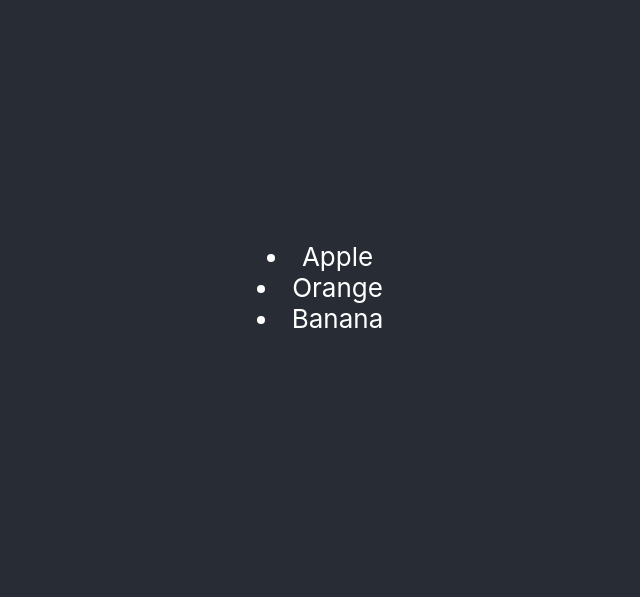
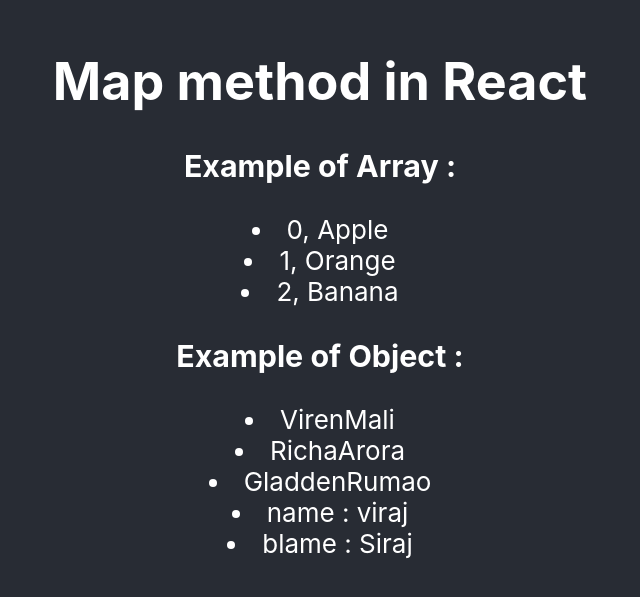
Before and after one commit to Virendra1807/AllReactProjects, a React (Create React App) app in the folder daily_practice/: page / in a window 1280 px wide. Shown: the part 113-710 px from the top of the page, without its empty margins (320-960 px from the left). Built offline with nearby package versions, Linux system fonts and the light colour scheme.

Commit message:
Manipulating arrays in React

```diff
--- a/daily_practice/src/Components/03Arrays.jsx
+++ b/daily_practice/src/Components/03Arrays.jsx
@@ -3,13 +3,50 @@
 function Arrays() {
 
     const arr = ['Apple', 'Orange', 'Banana'];
-    const items = [];
-    for (let index = 0; index < arr.length; index++) {
-            items.push(<li>{arr[index]}</li>);
+    // const items = [];
+    // for (let index = 0; index < arr.length; index++) {
+    //         items.push(<li>{arr[index]}</li>);
+    // }
+    const users = [
+        {first: 'Viren', last: 'Mali'},
+        {first: 'Richa', last: 'Arora'},
+        {first: 'Gladden', last: 'Rumao'}
+    ];
+
+    const obj = {
+        name: 'viraj',
+        blame: 'Siraj'
     }
   return (
     <div>
-        {items}
+        {/* {items} */}
+        <h1>Map method in React</h1>
+        <h3>Example of Array : </h3>
+        {arr.map((data, ind)=>{
+            return(
+            <>
+            <li> {ind}, {data}</li>
+            </>
+        )
+        })}
+
+        <h3>Example of Object :</h3>
+        {users.map((data, i)=>{
+                console.log(i);
+                console.log(data);
+                return(
+                    <li key={i}>
+                        {data.first}
+                        {data.last}
+                    </li>
+                )
+            })}
+
+        {Object.keys(obj).map((ind)=>{
+            return(
+                <li>{ind} : {obj[ind]}</li>
+            )
+        })}
     </div>
   )
 }
```
